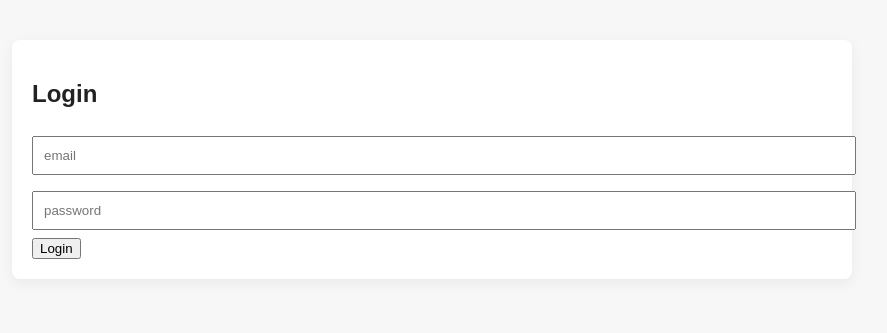
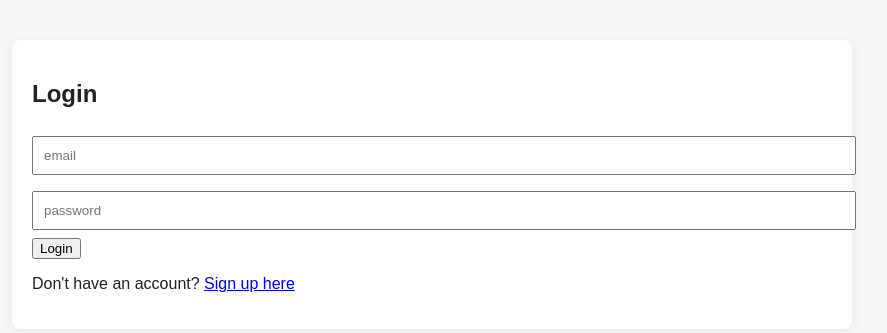
Before and after one commit to TrendingGamerz/whatsapp-autoreply-saas, a Flask app: page /login in a window 1280 px wide. Shown: the top 333 px of the page, without its empty margins (208-1095 px from the left). Run offline with Flask 3, Linux system fonts and the light colour scheme.

Commit message:
commit changes login.html

```diff
--- a/templates/login.html
+++ b/templates/login.html
@@ -8,11 +8,15 @@
 <body>
     <div class="container">
         <h2>Login</h2>
+
+
         <form method="post">
             <input type="email" placeholder="email" required>
             <input type="password" type="password" placeholder="password" required>
             <button type="submit">Login</button>
         </form>
+
+        <p>Don't have an account? <a href="/templates/signup.html">Sign up here</a></p>
     </div>
 </body>
 
```
